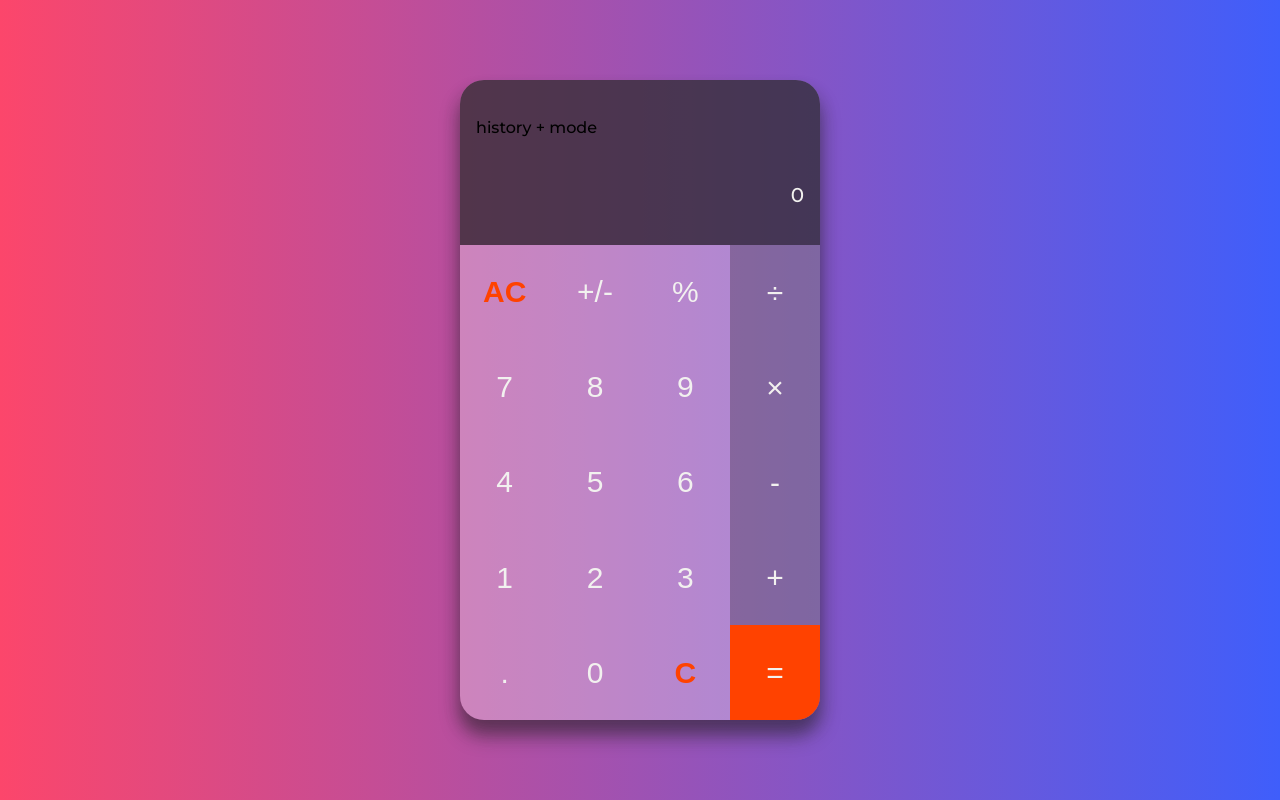
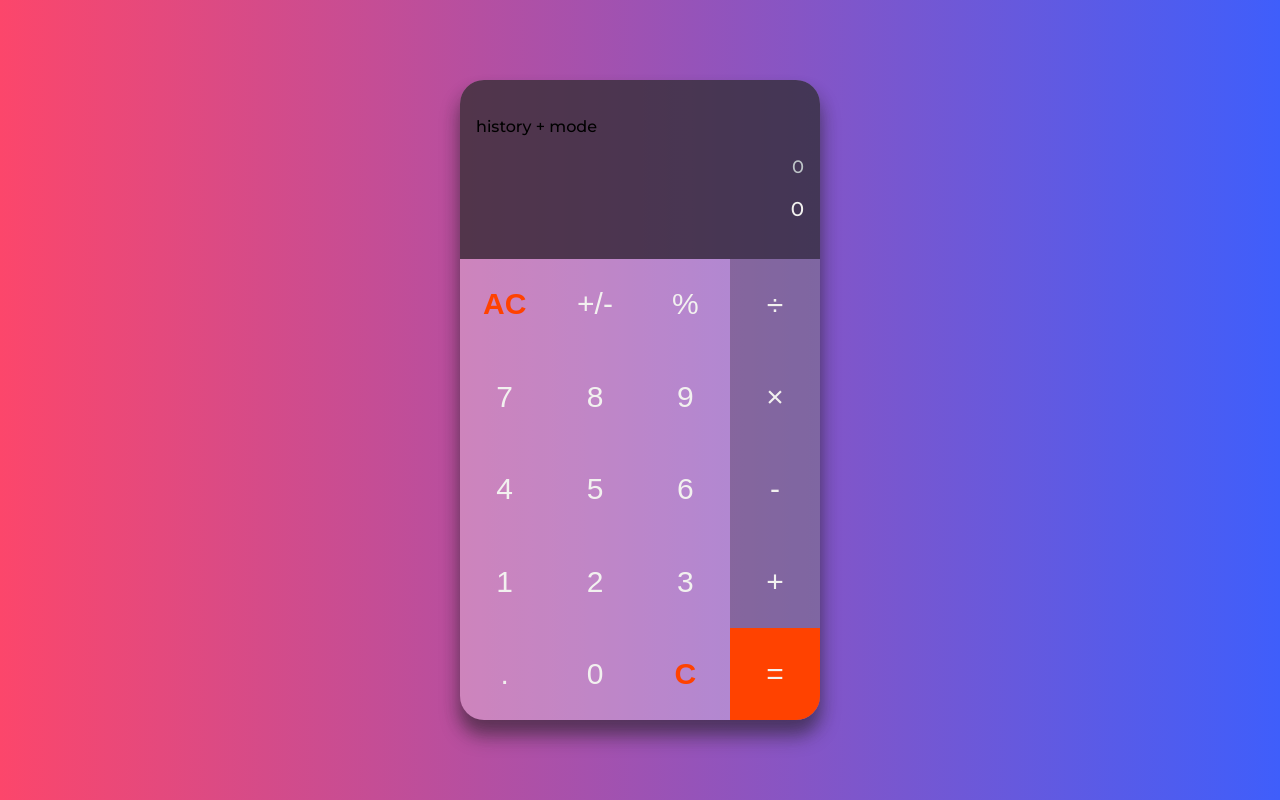
Before and after one commit to mamaddrg/js-calculator, a plain HTML site: page index.html in a window 1280 px wide. Drawn offline with Linux system fonts and the light colour scheme.

Commit message:
add default value to expression

```diff
--- a/index.html
+++ b/index.html
@@ -12,7 +12,7 @@
     <div class="calculator-container">
       <div class="display">
         <div class="controls">history + mode</div>
-        <h5 class="expression"></h5>
+        <h5 class="expression">0</h5>
         <h2 class="result">0</h2>
       </div>
       <div class="keys">
--- a/js/app.js
+++ b/js/app.js
@@ -10,7 +10,10 @@ const btnEqual = document.querySelector('#btn-equal');
 
 btnNumbers.forEach(item => {
   item.addEventListener('click', () => {
+
     console.log(item.textContent);
+
+    showExpr.textContent += item.textContent;
   })
 });
 
```
